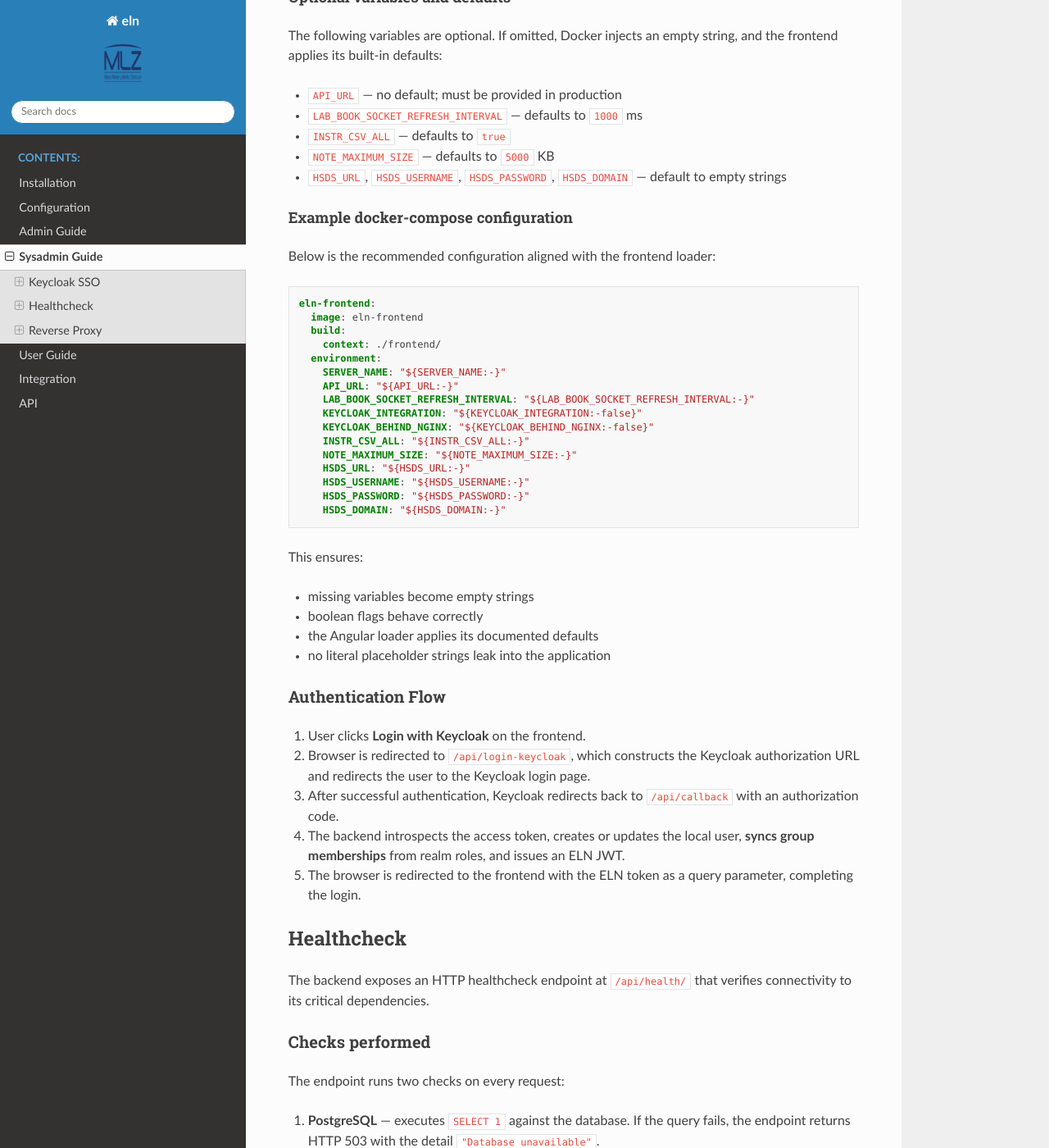
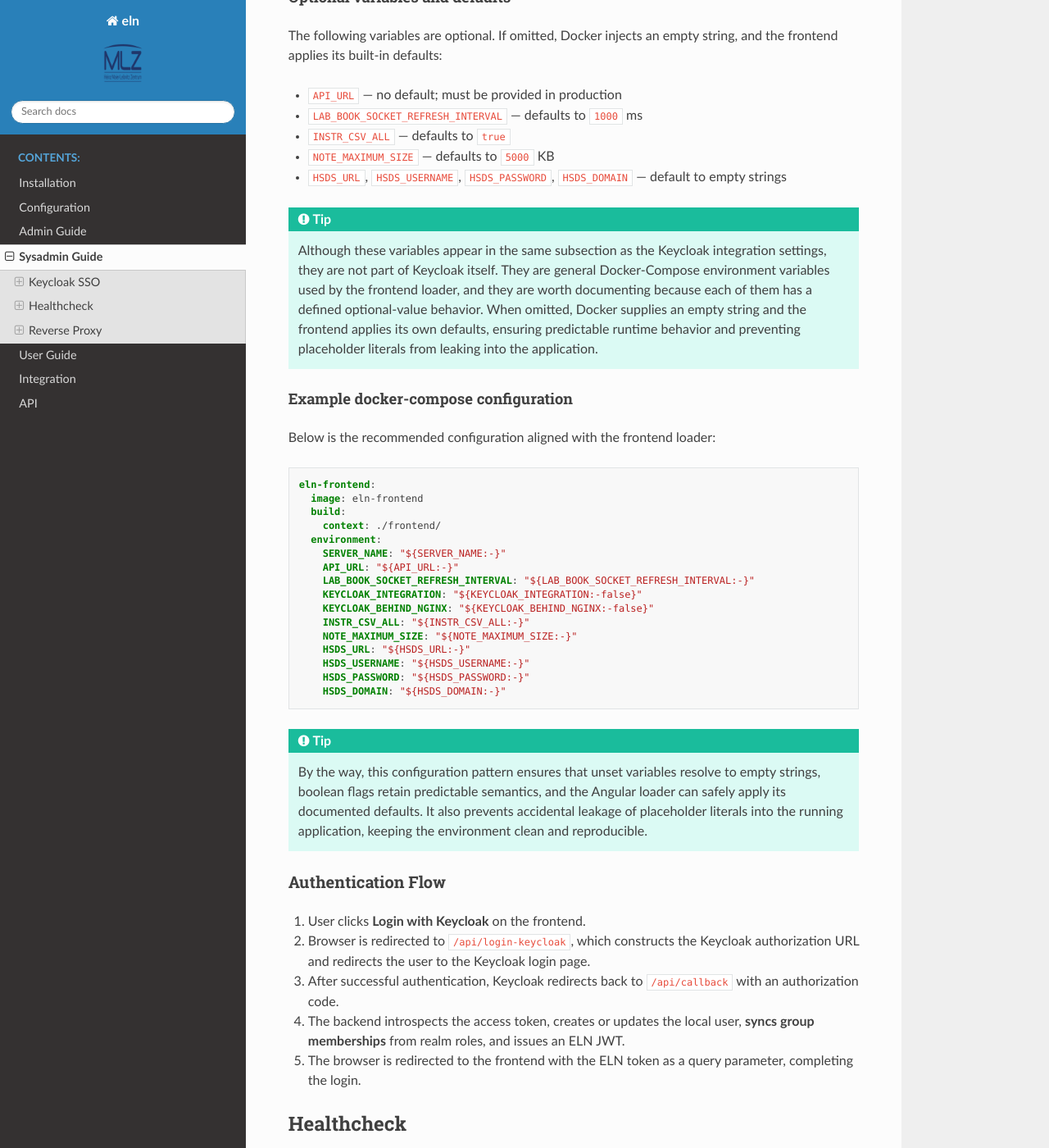
Before and after one commit to mlz-cisx/eln-backend, a Sphinx documentation site: the page built from docs/source/sysadmin_guide.rst, in a window 1280 px wide and 1400 px high, scrolled down 1234 px. Shown: the whole window at 82% size. Built offline with Sphinx 7.4.7 and the Read the Docs theme 3.1.0, drawn with Linux system fonts in a browser that asks for light colours.

```diff
--- a/docs/source/admin_guide.rst
+++ b/docs/source/admin_guide.rst
@@ -1,5 +1,6 @@
 Admin Guide
 ============
+.. _admin_guide:
 
 .. role:: code-py(code)
    :language: Python
--- a/docs/source/sysadmin_guide.rst
+++ b/docs/source/sysadmin_guide.rst
@@ -71,6 +71,18 @@ and the frontend applies its built‑in defaults:
 * :code-js:`NOTE_MAXIMUM_SIZE` — defaults to ``5000`` KB
 * :code-js:`HSDS_URL`, :code-js:`HSDS_USERNAME`, :code-js:`HSDS_PASSWORD`, :code-js:`HSDS_DOMAIN` — default to empty strings
 
+
+
+.. tip::
+    Although these variables appear in the same subsection
+    as the Keycloak integration settings,
+    they are not part of Keycloak itself. They are general Docker‑Compose environment
+    variables used by the frontend loader, and they are worth documenting because each
+    of them has a defined optional‑value behavior. When omitted, Docker supplies an empty
+    string and the frontend applies its own defaults, ensuring predictable runtime behavior
+    and preventing placeholder literals from leaking into the application.
+
+
 Example docker-compose configuration
 ^^^^^^^^^^^^^^^^^^^^^^^^^^^^^^^^^^^^
 
@@ -95,12 +107,12 @@ Below is the recommended configuration aligned with the frontend loader:
        HSDS_PASSWORD: "${HSDS_PASSWORD:-}"
        HSDS_DOMAIN: "${HSDS_DOMAIN:-}"
 
-This ensures:
-
-* missing variables become empty strings
-* boolean flags behave correctly
-* the Angular loader applies its documented defaults
-* no literal placeholder strings leak into the application
+.. tip::
+    By the way, this configuration pattern ensures that unset variables resolve to
+    empty strings, boolean flags retain predictable semantics,
+    and the Angular loader can safely apply its documented defaults.
+    It also prevents accidental leakage of placeholder literals
+    into the running application, keeping the environment clean and reproducible.
 
 
 Authentication Flow
```
Also changed, not shown: docs/source/installation.rst (+22 -0 lines), docs/source/_static/admin_guide/create_labbook.png (added), docs/source/_static/admin_guide/first_labbook.png (added).
